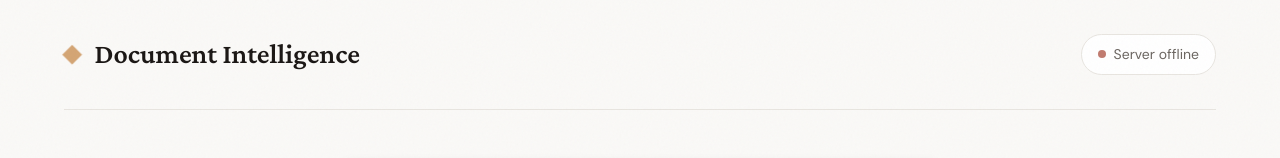
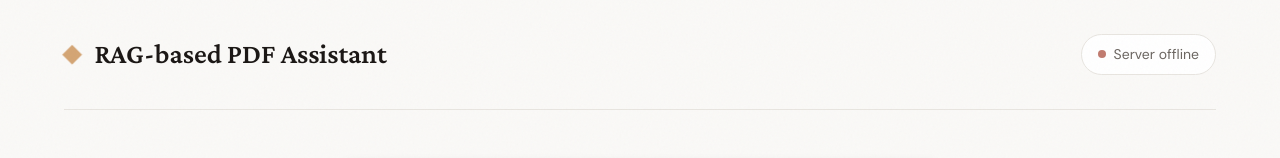
Before and after one commit to LetC0de/RAG-based-PDF-assistant, a plain HTML site: page frontend/index.html in a window 1280 px wide. Shown: the top 158 px of the page. Drawn offline with nearby package versions, Linux system fonts and the light colour scheme; no server answers.

Commit message:
title change

```diff
--- a/frontend/index.html
+++ b/frontend/index.html
@@ -17,7 +17,7 @@
             <div class="header-content">
                 <h1 class="logo">
                     <span class="logo-icon">◆</span>
-                    <span class="logo-text">Document Intelligence</span>
+                    <span class="logo-text">RAG-based PDF Assistant</span>
                 </h1>
                 <div class="status-indicator" id="statusIndicator">
                     <span class="status-dot"></span>
```
